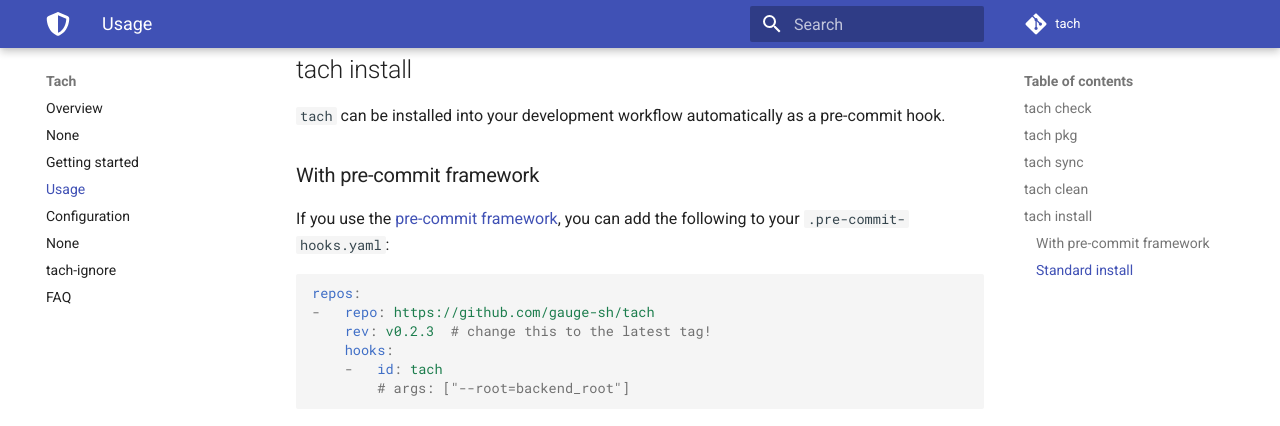
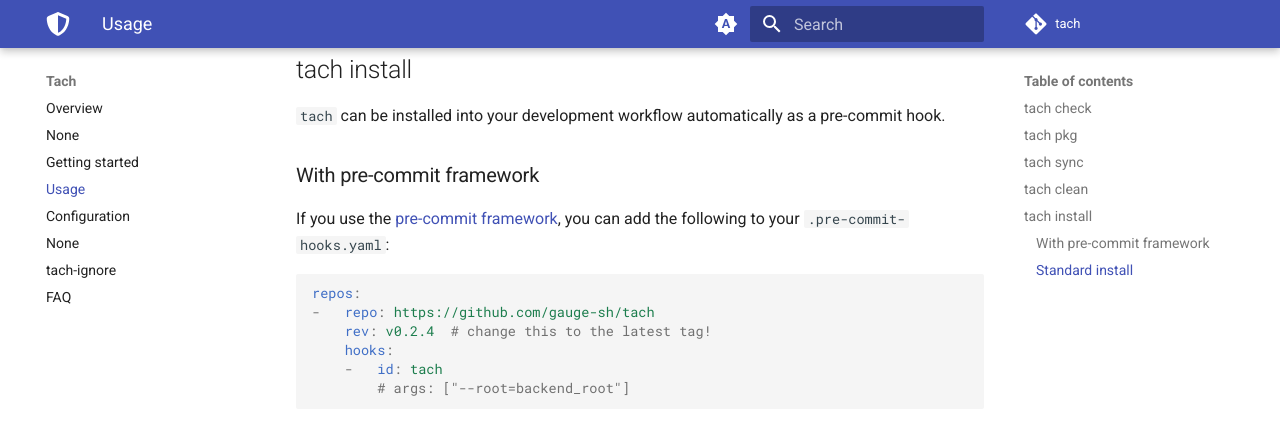
Before and after one commit to gauge-sh/tach, an MkDocs documentation site: the page built from docs/usage.md, in a window 1280 px wide and 900 px high, scrolled down 2443 px. Shown: the top 426 px of the window. Built offline with MkDocs 1.6.1 and Material for MkDocs 9.7.7, drawn with Linux system fonts in a browser that asks for light colours; comment, search, counter and statistics services are not loaded.

Commit message:
bump version, dark mode

````diff
--- a/docs/usage.md
+++ b/docs/usage.md
@@ -110,7 +110,7 @@
 ```yaml
 repos:
 -   repo: https://github.com/gauge-sh/tach
-    rev: v0.2.3  # change this to the latest tag!
+    rev: v0.2.4  # change this to the latest tag!
     hooks:
     -   id: tach
         # args: ["--root=backend_root"]
--- a/mkdocs.yml
+++ b/mkdocs.yml
@@ -24,6 +24,25 @@
     - navigation.sections
     - navigation.tracking
     - toc.follow
+  palette:
+    # Palette toggle for automatic mode
+    - media: "(prefers-color-scheme)"
+      toggle:
+        icon: material/brightness-auto
+        name: Switch to light mode
+    # Palette toggle for light mode
+    - media: "(prefers-color-scheme: light)"
+      scheme: default
+      toggle:
+        icon: material/brightness-7
+        name: Switch to dark mode
+    # Palette toggle for dark mode
+    - media: "(prefers-color-scheme: dark)"
+      scheme: slate
+      toggle:
+        icon: material/brightness-4
+        name: Switch to system preference
+
 markdown_extensions:
   - pymdownx.highlight:
       anchor_linenums: true
--- a/pyproject.toml
+++ b/pyproject.toml
@@ -1,6 +1,6 @@
 [project]
 name = "tach"
-version = "0.2.3"
+version = "0.2.4"
 authors = [
   { name="Caelean Barnes", email="caeleanb@gmail.com" },
   { name="Evan Doyle", email="evanmdoyle@gmail.com" },
````
